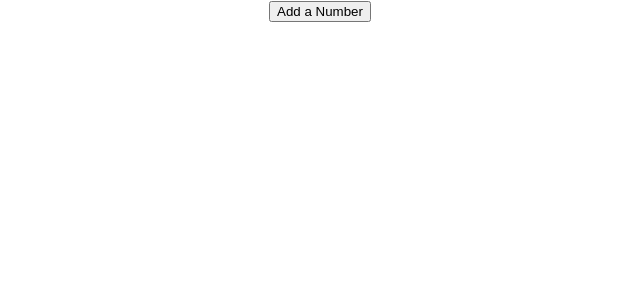
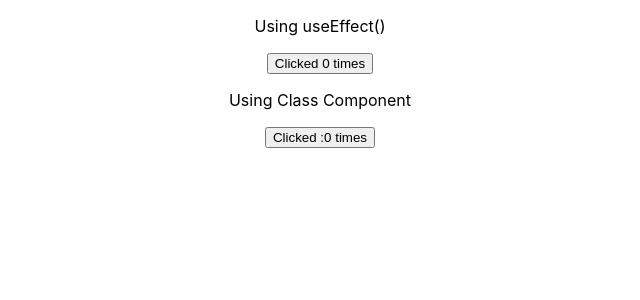
Before and after one commit to Dhrubo-Arafah/react-hooks, a React (Create React App) app: page / in a window 1280 px wide. Shown: the top 300 px of the page, without its empty margins (320-960 px from the left). Built offline with nearby package versions, Linux system fonts and the light colour scheme.

Commit message:
useEffect after render

```diff
--- a/src/App.js
+++ b/src/App.js
@@ -1,10 +1,12 @@
 import './App.css';
-import HookCounterFour from './components/useState/HookCounterFour';
+import ClassCounterOne from './components/useEffect/ClassCounterOne';
+import HookCounterOne from './components/useEffect/HookCounterOne';
 
 function App() {
   return (
     <div className="App">
-      <HookCounterFour/>
+      <HookCounterOne />
+      <ClassCounterOne/>
     </div>
   );
 }
--- /dev/null
+++ b/src/components/useEffect/ClassCounterOne.js
@@ -0,0 +1,39 @@
+import React, { Component } from 'react'
+
+export class ClassCounterOne extends Component {
+ constructor(props) {
+  super(props)
+  this.state = {
+   count:0
+  }
+ }
+
+ componentDidMount() {
+  console.log("I'm componentDidMount()")
+ document.title=`Clicked ${this.state.count} times`
+ }
+
+ componentDidUpdate(prevProps, prevState) {
+  console.log("I'm componentDidUpdate()")
+  document.title = `Clicked ${this.state.count} times`
+ }
+
+ CountHandler = () => {
+  this.setState({
+   count: this.state.count + 1,
+  })
+ }
+
+ render() {
+  return (
+   <div>
+    <p>Using Class Component</p>
+    <button onClick={this.CountHandler}>
+     Clicked :{this.state.count} times
+     </button>
+   </div>
+  )
+ }
+}
+
+export default ClassCounterOne
--- /dev/null
+++ b/src/components/useEffect/HookCounterOne.js
@@ -0,0 +1,20 @@
+import React, { useState, useEffect } from 'react'
+
+const HookCounterOne = () => {
+ const [count, setCount] = useState(0)
+ useEffect(() => {
+  document.title = `Clicked ${count} times`
+  console.log("From useEffect()")
+ })
+
+ return (
+  <div>
+   <p>Using useEffect()</p>
+   <button onClick={()=>setCount(count+1)}>
+    Clicked {count} times
+   </button>
+  </div>
+ )
+}
+
+export default HookCounterOne
```
